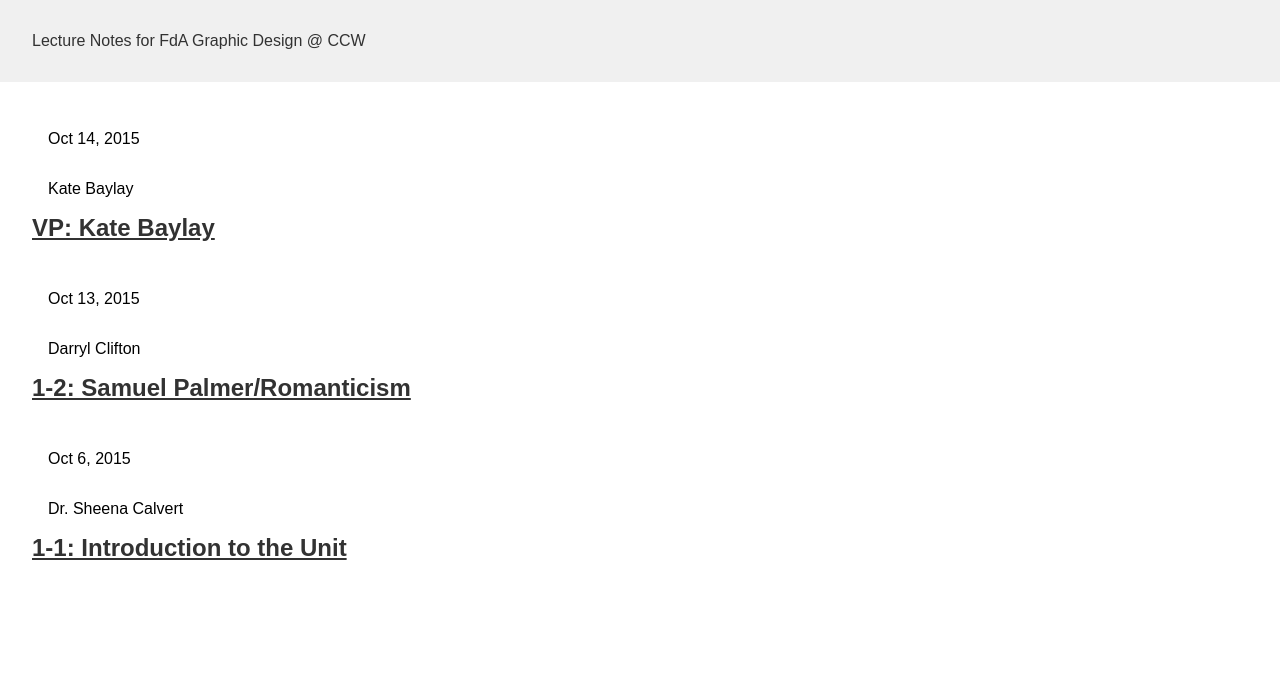
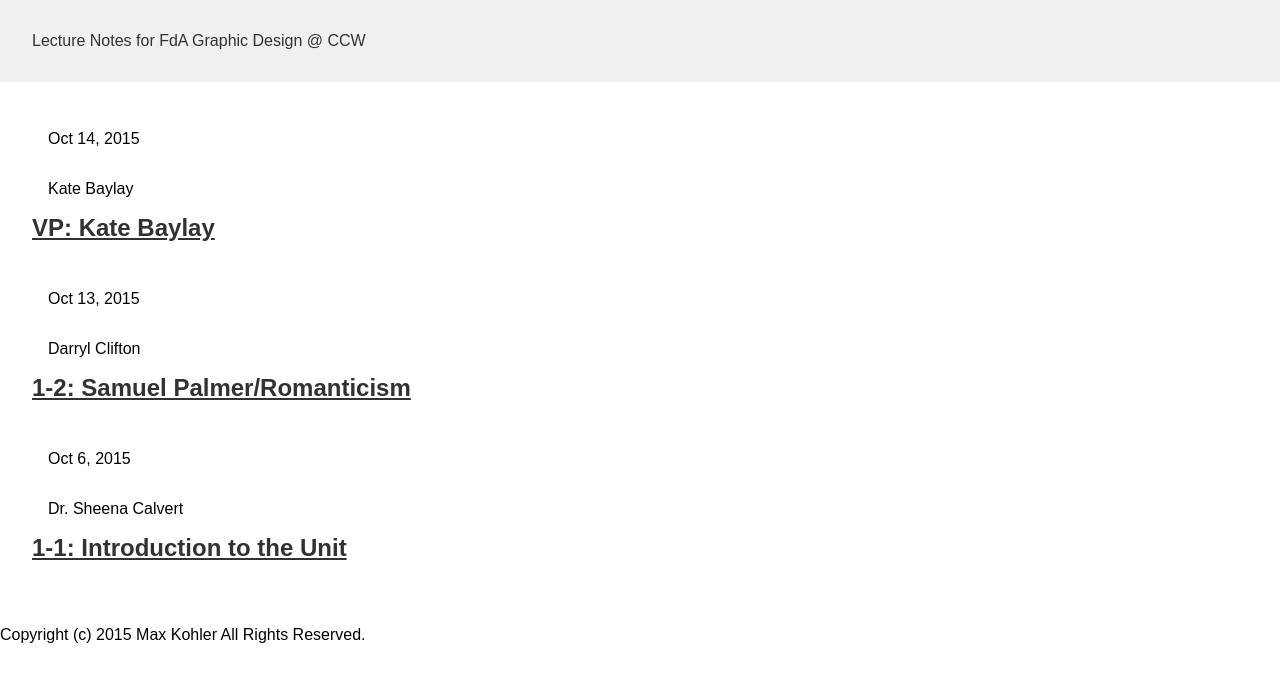
Before and after one commit to awesomephant/notes, a Jekyll site: the page built from index.html, in a window 1280 px wide. Shown: the top 682 px of the page. Built offline with Jekyll 4.4.1, drawn with Linux system fonts in a browser that asks for light colours.

Commit message:
add copyright notice

```diff
--- a/_includes/footer.html
+++ b/_includes/footer.html
@@ -1,2 +1,3 @@
 <footer class="site-footer">
+<p>Copyright (c) 2015 Max Kohler All Rights Reserved.</p>
 </footer>
```
